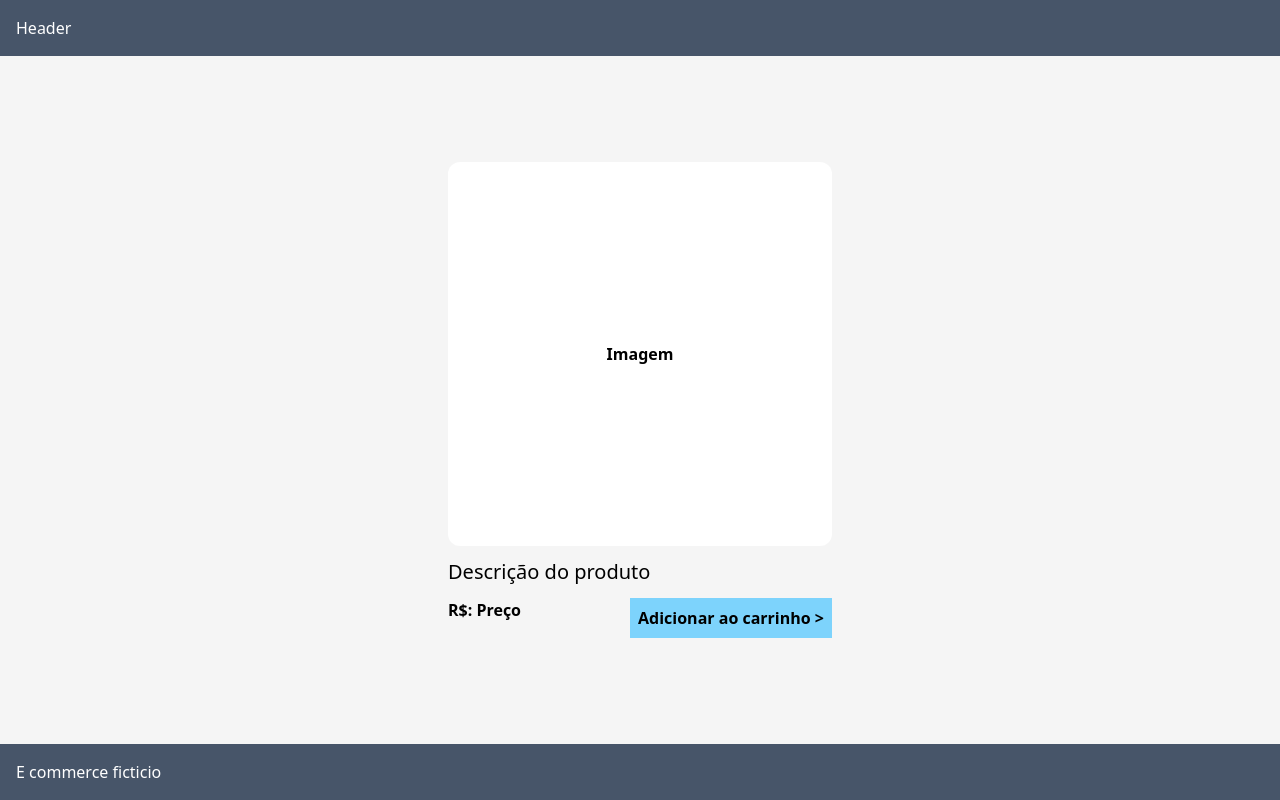
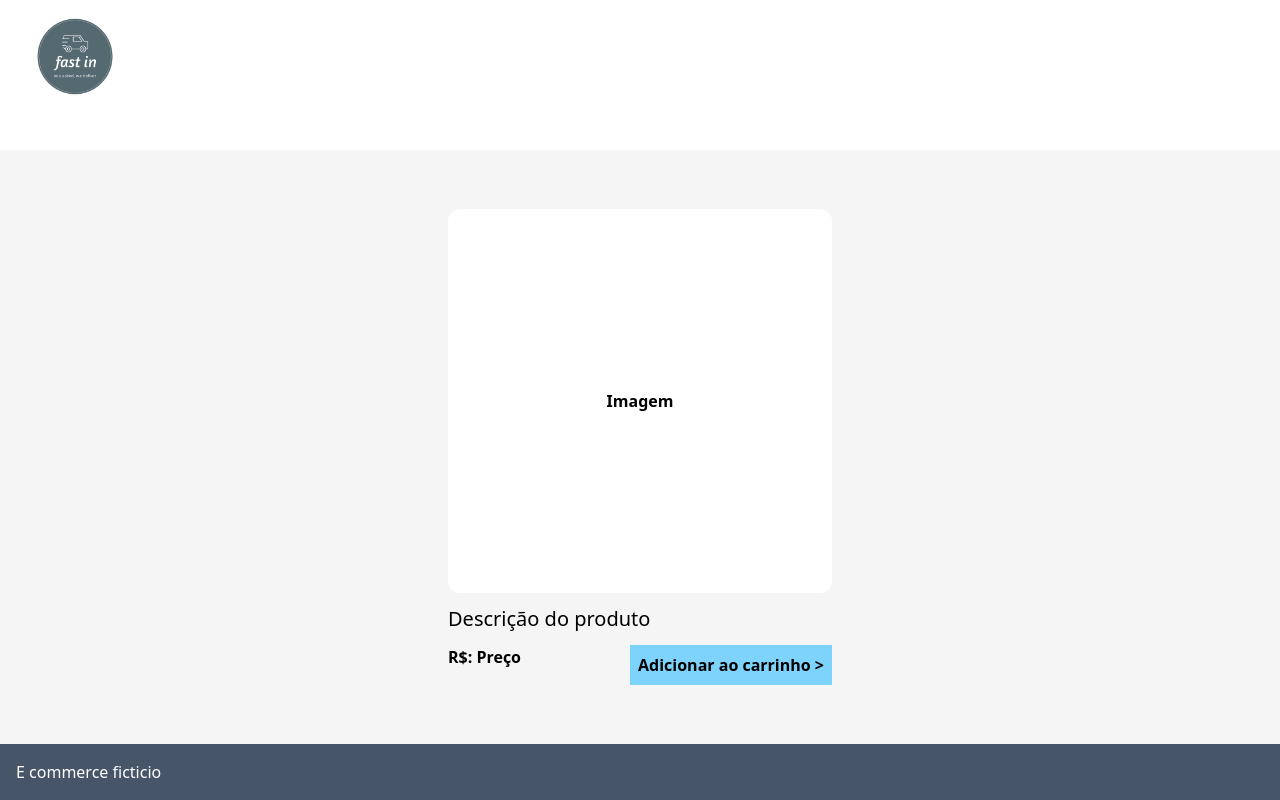
Before and after one commit to rSaydelleS/fast-in, a React (Vite) app in the folder Front-End/ecommerce/: page / in a window 1280 px wide. Built offline with nearby package versions, Linux system fonts and the light colour scheme.

Commit message:
Criando a Header e a função de console do login

```diff
--- a/Front-End/ecommerce/src/View/Home/Home.jsx
+++ b/Front-End/ecommerce/src/View/Home/Home.jsx
@@ -1,12 +1,13 @@
 import Item_Card from "../../components/Card/Item_Card";
+import Header from "../../components/Header/Header";
 
 const Home = () => {
   return (
     <>
       <main className="w-screen h-screen bg-neutral-100 flex flex-col justify-between items-center text-justify ">
-        <hearder className="bg-slate-600 text-white w-full p-4">
+        <hearder className="bg-white w-full">
           <section>
-            <h1>Header</h1>
+            <Header />
           </section>
         </hearder>
         <section>
--- a/Front-End/ecommerce/src/View/Login/Login.jsx
+++ b/Front-End/ecommerce/src/View/Login/Login.jsx
@@ -6,6 +6,10 @@ const Login = () => {
     handleSubmit,
     formState: { errors },
   } = useForm();
+
+  const submitForm = (data) => {
+    console.log(data);
+  };
   return (
     <>
       <main className="flex flex-col justify-center items-center gap-4 bg-gray-300 w-screen h-screen">
@@ -15,9 +19,7 @@ const Login = () => {
           </section>
           <section>
             <form
-              onSubmit={handleSubmit((data) => {
-                console.log(data);
-              })}
+              onSubmit={handleSubmit((data) => submitForm(data))}
               className="flex flex-col items-start gap-8 font-semibold"
             >
               <label className="text-2xl">Email:</label>
--- /dev/null
+++ b/Front-End/ecommerce/src/components/Header/Header.jsx
@@ -0,0 +1,15 @@
+const Header = () => {
+  return (
+    <>
+      <header>
+        <main>
+          <div className="w-[150px] h-[150px]">
+            <img src="../../../public/fast-in-logo.png" alt="Logo" />
+          </div>
+        </main>
+      </header>
+    </>
+  );
+};
+
+export default Header;
```
Also changed, not shown: Front-End/ecommerce/public/fast-in-logo.png (added).
